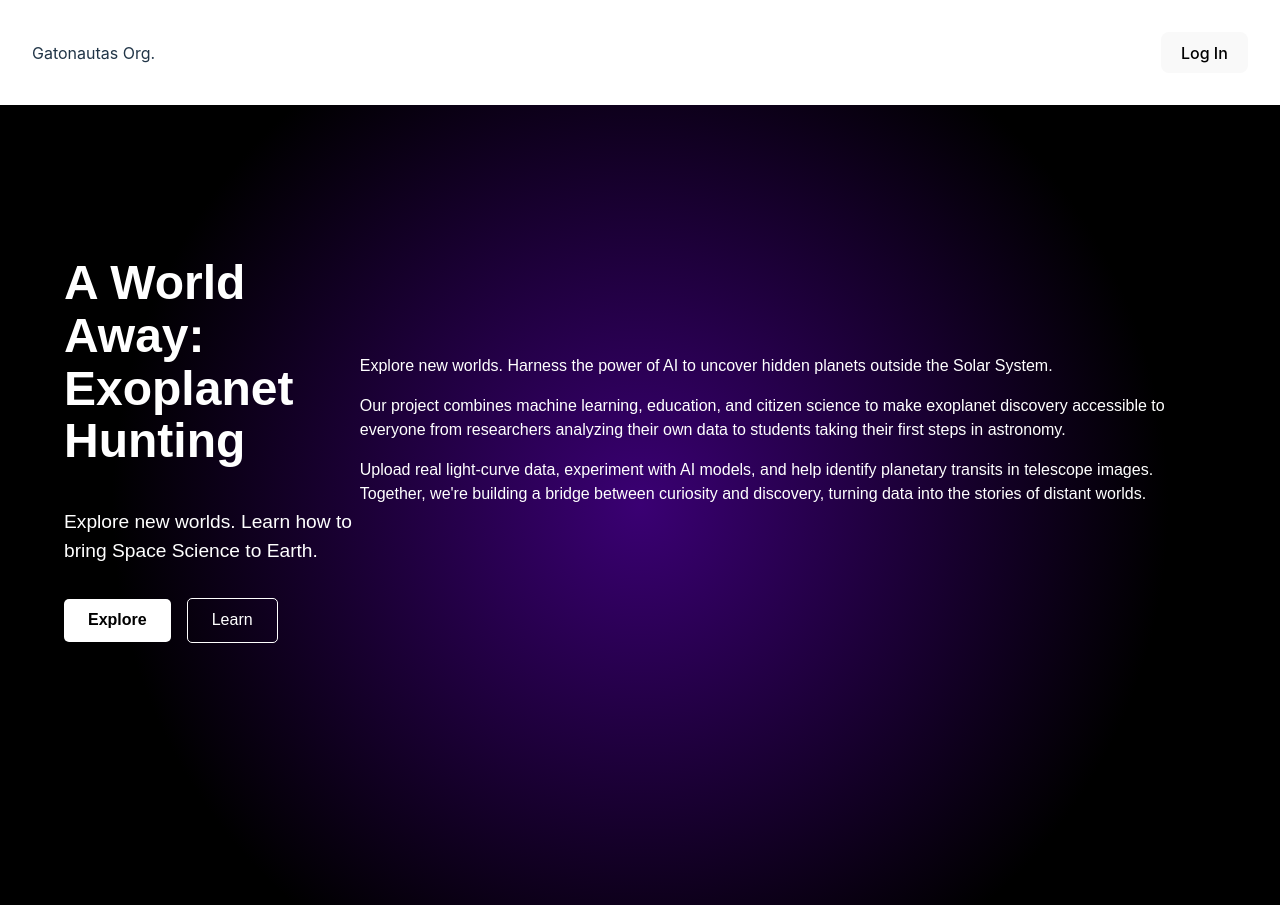
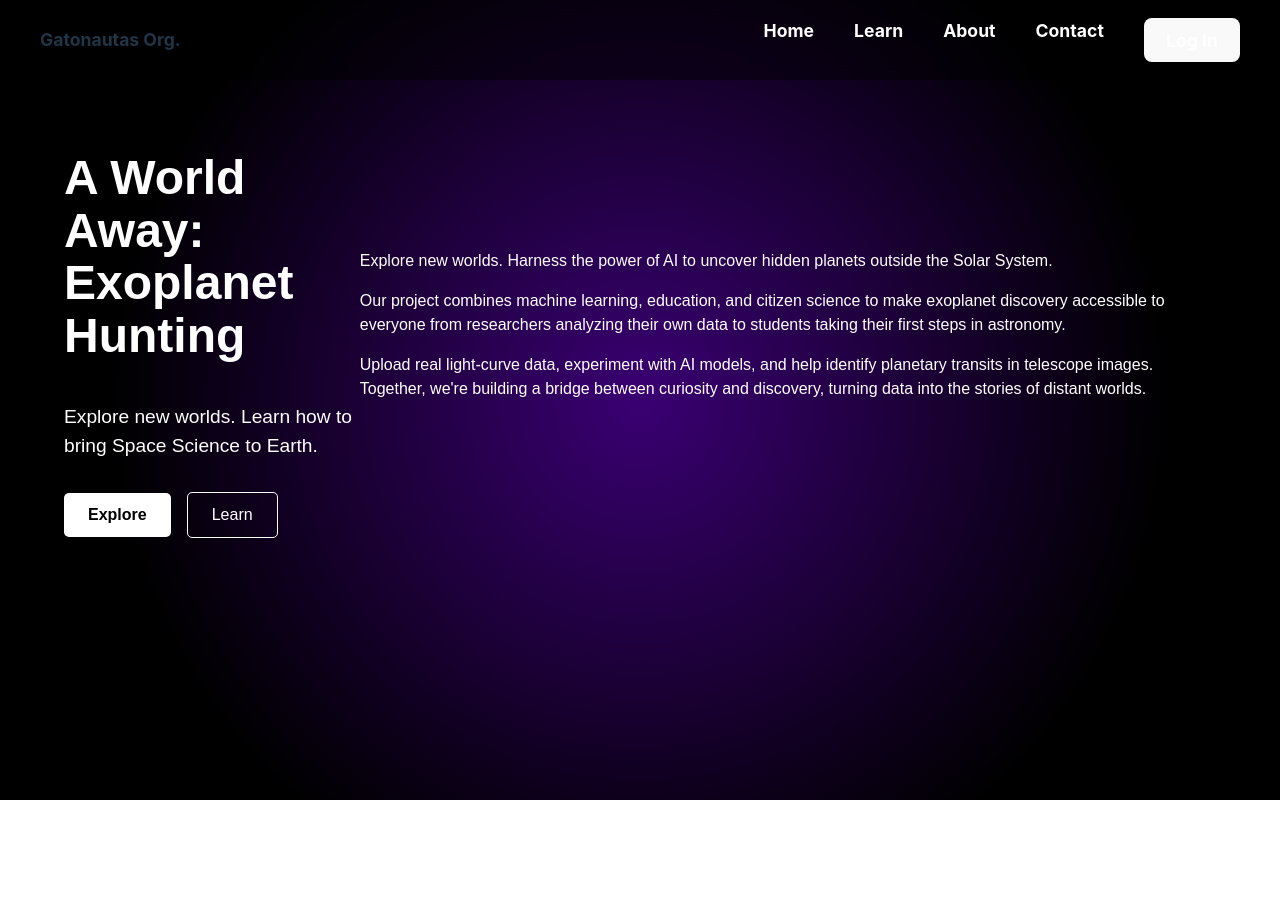
Before and after one commit to Mykaell-Max/Gatonautas, a React (Vite) app in the folder web/front-end/: page / in a window 1280 px wide. After the commit the page ends 800 px from the top, so only its background shows below. Built offline with nearby package versions, Linux system fonts and the light colour scheme.

Commit message:
Estilo Navbar chique nos urtimo

```diff
--- a/web/front-end/src/components/Navbar/Navbar.css
+++ b/web/front-end/src/components/Navbar/Navbar.css
@@ -1,18 +1,38 @@
 .navbar {
+  position: fixed;
+  top: 0;
+  left: 0;
+  right: 0;
+  height: 80px; /* Navbar maior */
   display: flex;
   justify-content: space-between;
   align-items: center;
-  padding: 1rem 2rem;
+  padding: 1.5rem 2.5rem; /* mais espaçamento interno */
+  background-color: rgba(0, 0, 0, 0.4); /* transparente leve */
+  backdrop-filter: blur(10px); /* desfoque do fundo */
+  z-index: 9999;
+  font-weight: bold; /* mais grossinho */
+  font-size: 1.1rem; /* tamanho do texto maior */
 }
 
 .navbar ul {
   list-style: none;
   display: flex;
-  gap: 2rem;
+  gap: 2.5rem; /* espaço entre links maior */
+  margin: 0;
+  padding: 0;
 }
 
-.navbar a {
+.navbar a,
+.navbar button {
   color: white;
   text-decoration: none;
-  font-weight: bold;
+  font-weight: bold; /* textos mais grossos */
+  font-size: 1.1rem;
+  cursor: pointer;
 }
+
+.navbar a:hover,
+.navbar button:hover {
+  color: #b366ff; /* roxo claro ao passar o mouse */
+}
```
